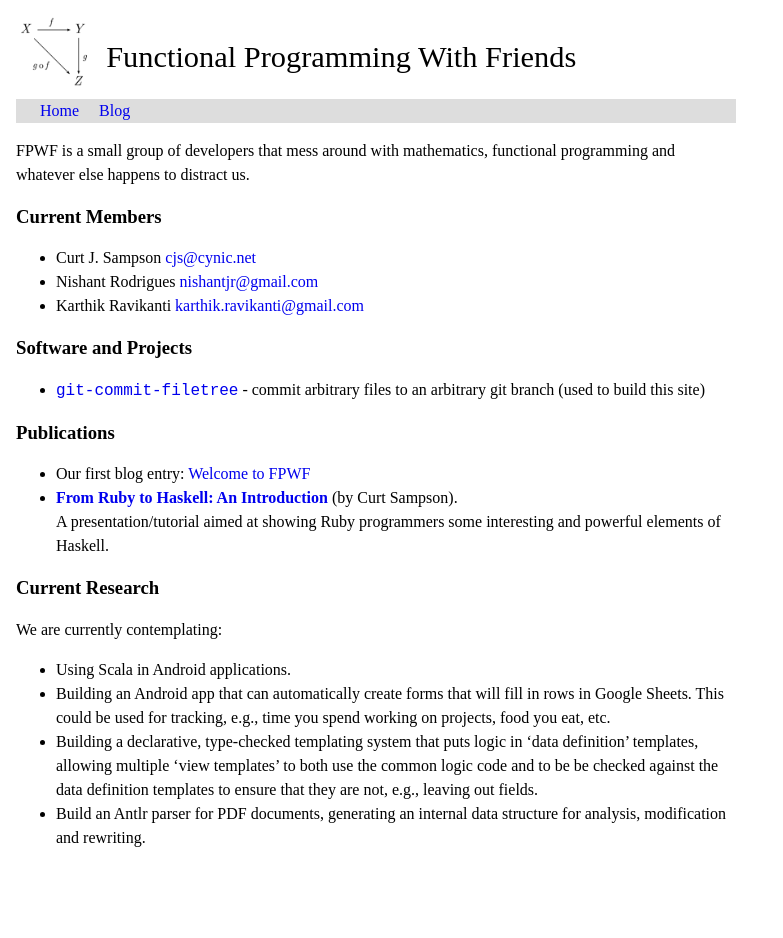
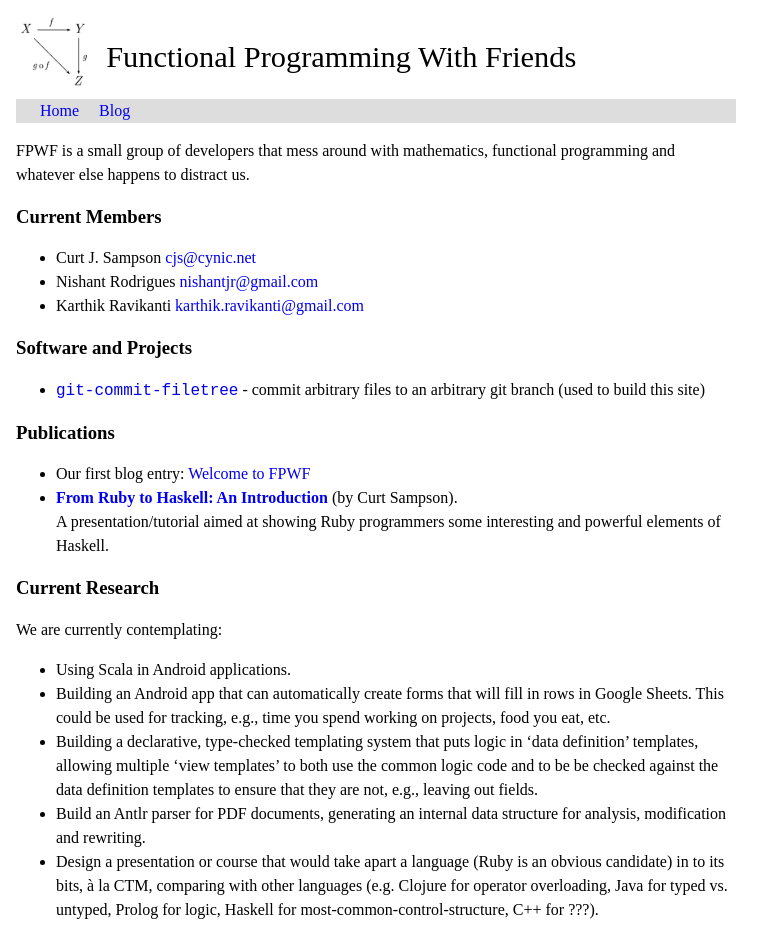
Before and after one commit to 0cjs/fpwf, a Jekyll site: the page built from src/index.md, in a window 1280 px wide. Shown: the whole page, without its empty margins (0-783 px from the left). Built offline with Jekyll 4.4.1, drawn with Linux system fonts in a browser that asks for light colours; before the commit the page ends 900 px from its top, so only the background shows below that.

Commit message:
Another potential project.

```diff
--- a/src/index.md
+++ b/src/index.md
@@ -46,3 +46,8 @@ We are currently contemplating:
   they are not, e.g., leaving out fields.
 * Build an Antlr parser for PDF documents, generating an internal data
   structure for analysis, modification and rewriting.
+* Design a presentation or course that would take apart a language (Ruby
+  is an obvious candidate) in to its bits, à la CTM, comparing with other
+  languages (e.g. Clojure for operator overloading, Java for typed vs.
+  untyped, Prolog for logic, Haskell for most-common-control-structure,
+  C++ for ???).
```
